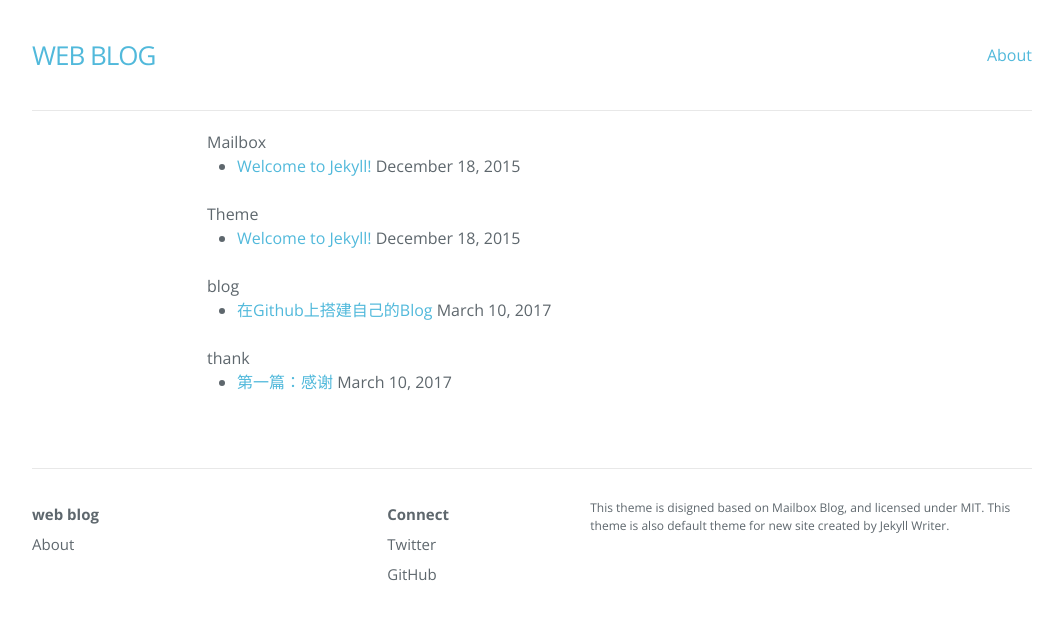
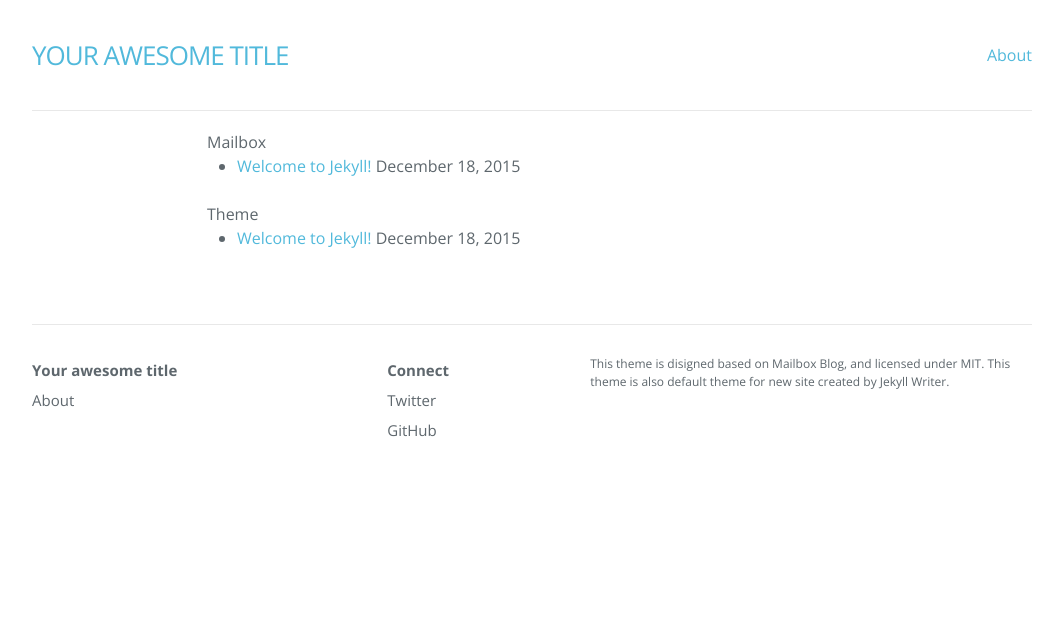
Before and after one commit to zhjq19660117/blog7096, a Jekyll site: the page built from tags/index.html, in a window 1280 px wide. Shown: the top 620 px of the page, without its empty margins (108-1171 px from the left). Built offline with Jekyll 4.4.1, drawn with Linux system fonts in a browser that asks for light colours; nearby versions of some CDN libraries.

Commit message:
Set theme

```diff
--- a/_config.yml
+++ b/_config.yml
@@ -6,16 +6,16 @@
 # 'jekyll serve'. If you change this file, please restart the server process.
 
 # Site settings
-title: web blog
-author: Snake
+title: Your awesome title
+author: Jekyll Writer
 description: > # this means to ignore newlines until "baseurl:"
   This theme is disigned based on Mailbox Blog, and licensed under MIT.
   This theme is also default theme for new site created by Jekyll Writer.
 permalink: /:year/:month/:day/:title/
 paginate: 6
 paginate_path: "/page/:num/"
-twitter_username: zhjq19660117
-github_username:  zhjq19660117
+twitter_username: jekyllwriter
+github_username:  jekyllwriter
 gems: [jekyll-paginate]
 markdown: kramdown
 baseurl: "/blog7096"
```
Also changed, not shown: _posts/2017-03-10-Github搭建自己的Blog.md (deleted, +0 -28 lines), _posts/2017-03-10-第一篇：感谢.md (deleted, +0 -8 lines).
